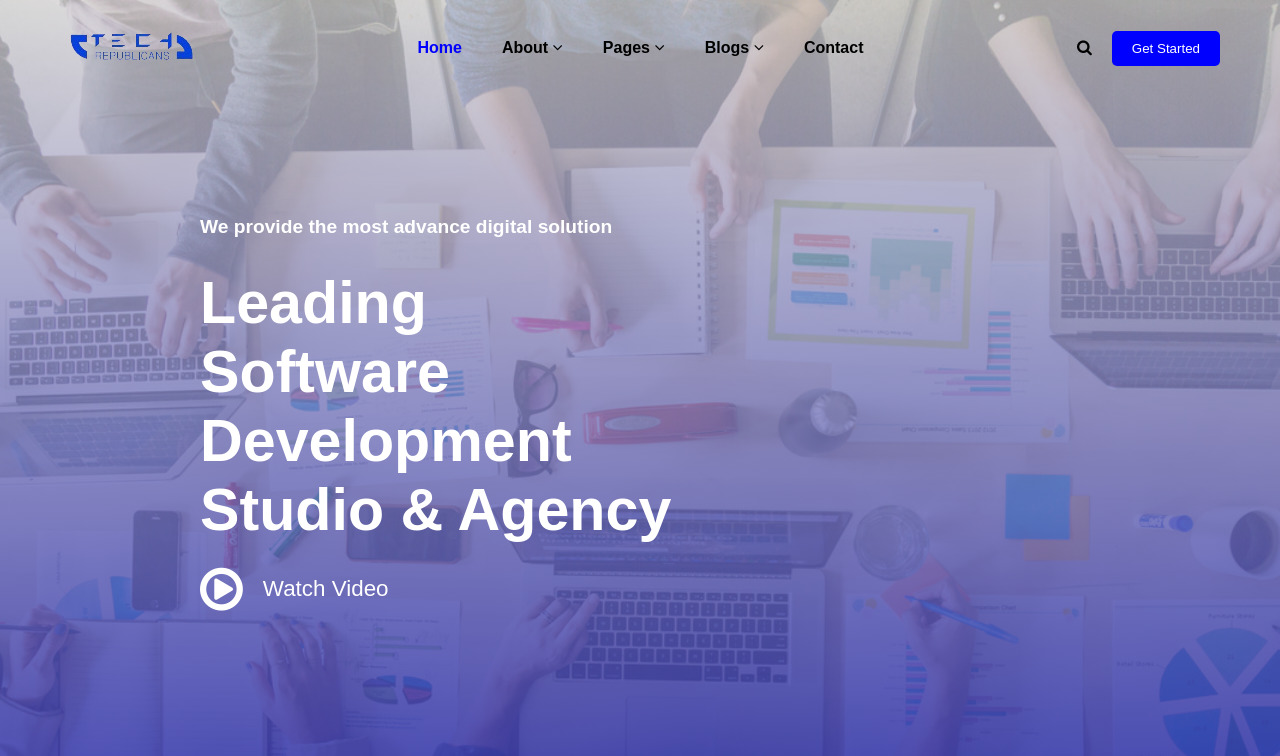
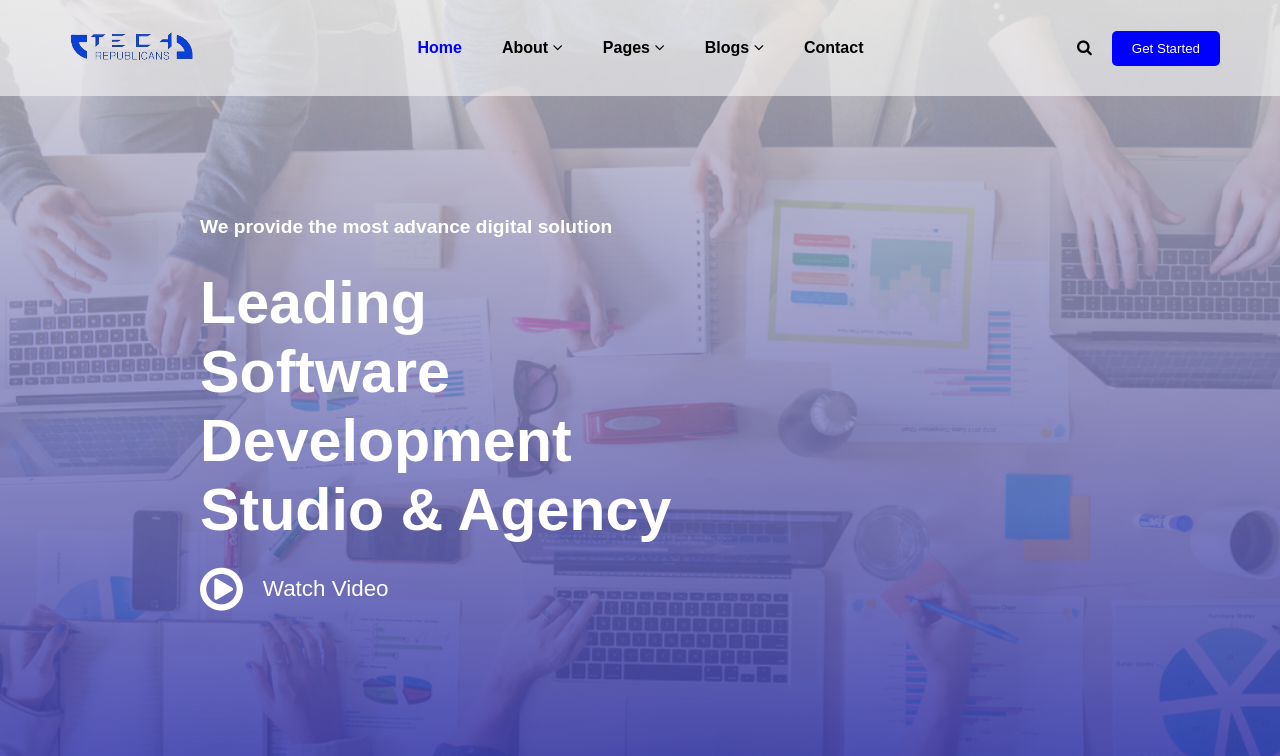
Before and after one commit to wajahat-baloch/tech_republician, a plain HTML site: page index.html in a window 1280 px wide. Shown: the top 756 px of the page. Drawn offline with nearby package versions, Linux system fonts and the light colour scheme; files whose address does not match are found by name.

Commit message:
Add files via upload

```diff
--- a/style.css
+++ b/style.css
@@ -16,6 +16,9 @@ nav {
   background: transparent;
   display: flex;
   justify-content: space-between;
+  position: sticky;
+  top: 0;
+  background-color: rgba(243, 243, 243, 0.644);
   align-items: center;
   padding: 0 60px;
 }
```
